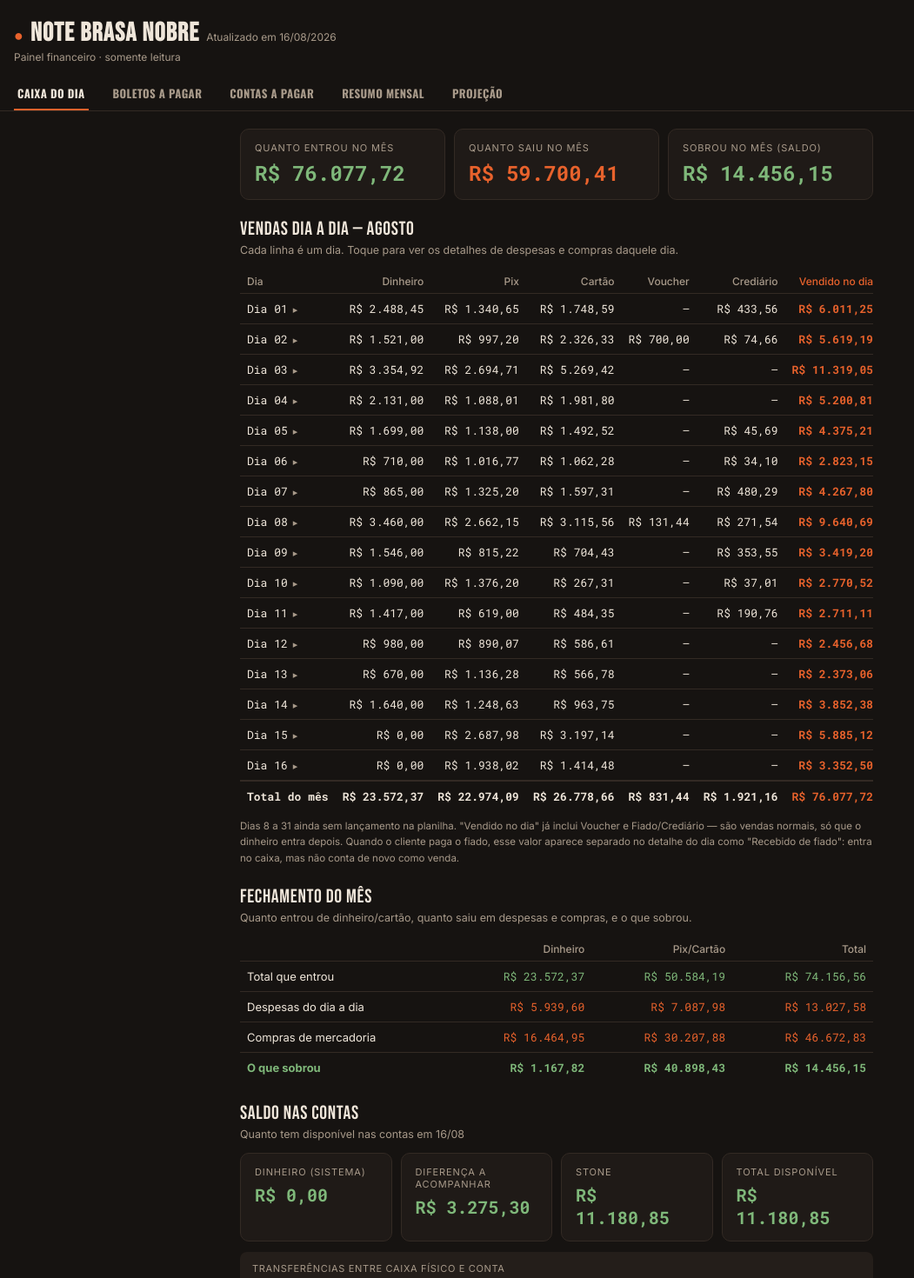
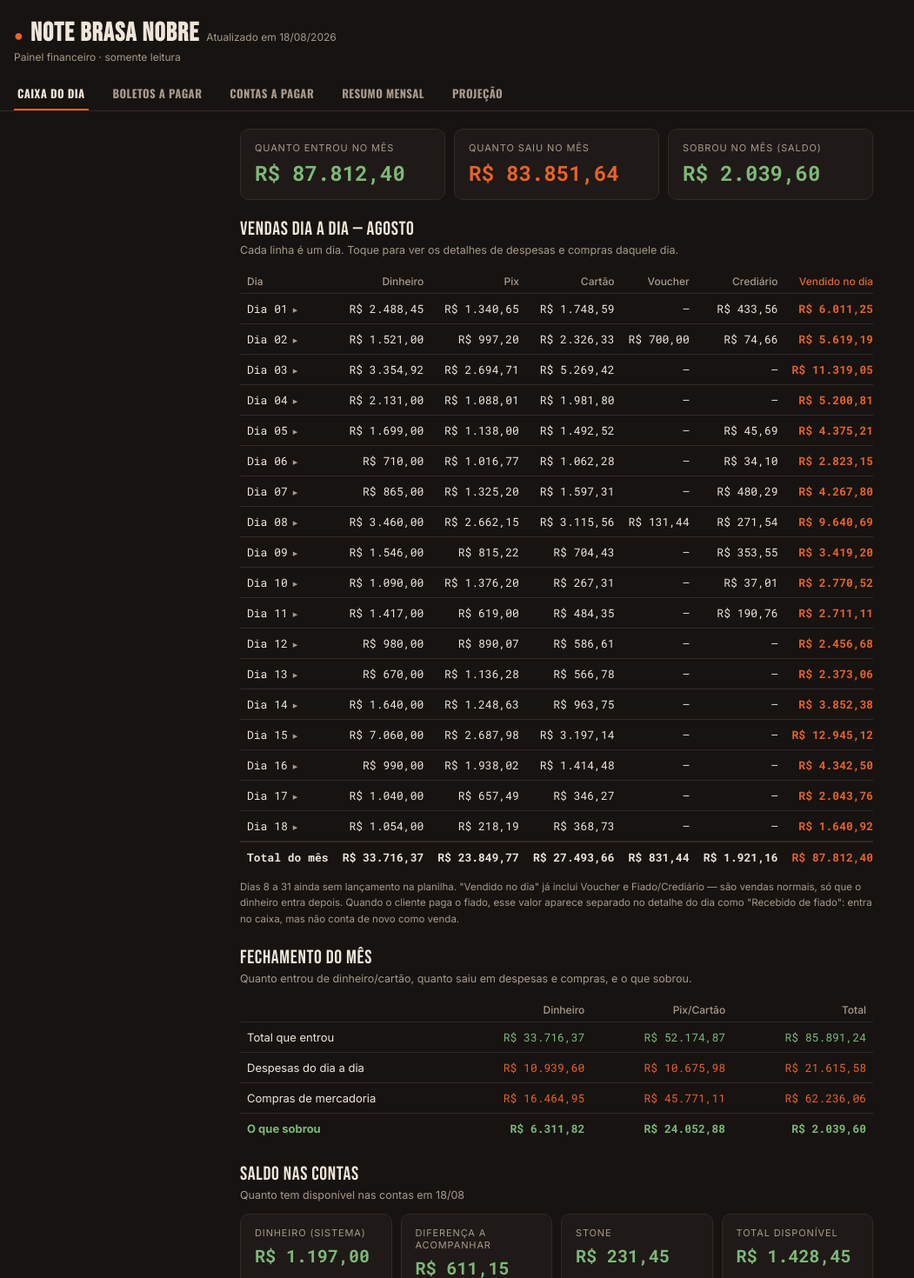
Before and after one commit to aneeilton/Brasa, a React (Vite) app: page / in a window 1280 px wide. Shown: the top 1470 px of the page at 87% size, without its empty margins (0-1051 px from the left). Built offline with nearby package versions, Linux system fonts and the light colour scheme.

Commit message:
Atualizar o dados.js

```diff
--- a/dados.js
+++ b/dados.js
@@ -9,8 +9,8 @@
 /* ---------------- DATA SNAPSHOT (da planilha "Note Brasa Nobre") ---------------- */
 /* Atualizado a partir do arquivo/link enviado. Para atualizar, envie a planilha ou o link de novo. */
 /* "Hoje" usado para calcular vencimentos: */
-const HOJE = new Date(2026, 7, 16); // 16 de agosto de 2026
-const ULTIMA_ATUALIZACAO = new Date(2026, 7, 16); // atualize esta linha toda vez que os dados forem atualizados
+const HOJE = new Date(2026, 7, 18); // 18 de agosto de 2026
+const ULTIMA_ATUALIZACAO = new Date(2026, 7, 18); // atualize esta linha toda vez que os dados forem atualizados
 
 /* "Vendido no dia" = Dinheiro + Pix + Crédito + Débito + Voucher + Crediário (bate com a linha RESUMO DIA da planilha). */
 /* recebParc = pagamentos de fiado recebidos no dia — entram no caixa, mas NÃO contam como venda nova (a venda já foi contada quando foi feita a fiado). */
@@ -29,14 +29,16 @@ const AGOSTO_DIAS = [
   { dia: 12, dinheiro: 980, pix: 890.07, credito: 224.3, debito: 362.31, voucher: 0, crediario: 0, recebParcDinheiro: 0, recebParcPix: 0 },
   { dia: 13, dinheiro: 670, pix: 1136.28, credito: 332.21, debito: 234.57, voucher: 0, crediario: 0, recebParcDinheiro: 0, recebParcPix: 0 },
   { dia: 14, dinheiro: 1640, pix: 1248.63, credito: 514.33, debito: 449.42, voucher: 0, crediario: 0, recebParcDinheiro: 0, recebParcPix: 0 },
-  { dia: 15, dinheiro: 0, pix: 2687.98, credito: 1721.69, debito: 1475.45, voucher: 0, crediario: 0, recebParcDinheiro: 0, recebParcPix: 0 },
-  { dia: 16, dinheiro: 0, pix: 1938.02, credito: 616.95, debito: 797.53, voucher: 0, crediario: 0, recebParcDinheiro: 0, recebParcPix: 0 },
+  { dia: 15, dinheiro: 7060, pix: 2687.98, credito: 1721.69, debito: 1475.45, voucher: 0, crediario: 0, recebParcDinheiro: 0, recebParcPix: 0 },
+  { dia: 16, dinheiro: 990, pix: 1938.02, credito: 616.95, debito: 797.53, voucher: 0, crediario: 0, recebParcDinheiro: 0, recebParcPix: 0 },
+  { dia: 17, dinheiro: 1040, pix: 657.49, credito: 244.92, debito: 101.35, voucher: 0, crediario: 0, recebParcDinheiro: 0, recebParcPix: 0 },
+  { dia: 18, dinheiro: 1054, pix: 218.19, credito: 93.14, debito: 275.59, voucher: 0, crediario: 0, recebParcDinheiro: 0, recebParcPix: 0 },
 ].map((d) => ({ ...d, totalVendas: d.dinheiro + d.pix + d.credito + d.debito + d.voucher + d.crediario }));
 
 const AGOSTO_TOTAIS = {
-  dinheiro: 23572.37, pix: 22974.09, credito: 14246.1, debito: 12532.56, voucher: 831.44, crediario: 1921.16,
+  dinheiro: 33716.37, pix: 23849.77, credito: 14584.16, debito: 12909.5, voucher: 831.44, crediario: 1921.16,
   recebParcDinheiro: 0, recebParcPix: 0,
-  totalVendas: 76077.72,
+  totalVendas: 87812.4,
 };
 
 const DESPESAS_AGOSTO = [
@@ -59,6 +61,13 @@ const DESPESAS_AGOSTO = [
   { dia: 12, desc: "Taxa matança", valor: 525.84, tipo: "PIX" },
   { dia: 14, desc: "Vale Jadson", valor: 75, tipo: "PIX" },
   { dia: 16, desc: "João Pedro", valor: 300, tipo: "PIX" },
+  { dia: 17, desc: "Sacola", valor: 174, tipo: "PIX" },
+  { dia: 17, desc: "Sacola", valor: 75, tipo: "PIX" },
+  { dia: 17, desc: "Jandira Contabilidade", valor: 500, tipo: "PIX" },
+  { dia: 17, desc: "Quinzena Carla", valor: 889, tipo: "PIX" },
+  { dia: 17, desc: "Aneilton Finanças", valor: 1500, tipo: "PIX" },
+  { dia: 17, desc: "Troca dinheiro", valor: 450, tipo: "PIX" },
+  { dia: 17, desc: "Aluguel", valor: 5000, tipo: "Dinheiro" },
   { dia: 3, desc: "Pagamento Jaiminho (parte do pagamento)", valor: 5675, tipo: "Dinheiro" },
   { dia: 10, desc: "Almoço", valor: 25, tipo: "Dinheiro" },
   { dia: 3, desc: "Flanelas e canetas", valor: 12.3, tipo: "Dinheiro" },
@@ -90,6 +99,10 @@ const COMPRAS_AGOSTO = [
   { dia: 13, desc: "Boleto BRF", valor: 590.52, tipo: "Boleto" },
   { dia: 14, desc: "Frango Cilene (semana retrasada)", valor: 109.42, tipo: "PIX" },
   { dia: 14, desc: "Pé de moleque", valor: 35, tipo: "Dinheiro" },
+  { dia: 17, desc: "Pão de alho", valor: 130, tipo: "PIX" },
+  { dia: 17, desc: "Boleto BRF", valor: 278.39, tipo: "Boleto" },
+  { dia: 17, desc: "Boleto Avigro", valor: 154.84, tipo: "Boleto" },
+  { dia: 18, desc: "Boi de Vanderlei (57,08 @ + restante do outro boi)", valor: 15000, tipo: "PIX" },
   { dia: 10, desc: "Boi (Lucas)", valor: 7060, tipo: "PIX" },
   { dia: 10, desc: "Boleto Petropolis (cerveja)", valor: 144.3, tipo: "Boleto" },
   { dia: 10, desc: "Boleto Avigro", valor: 154.78, tipo: "Boleto" },
@@ -102,12 +115,12 @@ const COMPRAS_AGOSTO = [
 ];
 
 const FECHAMENTO_AGOSTO = {
-  totalGeral: { dinheiro: 23572.37, pixStone: 22974.09, cartao: 27610.1, total: 74156.56 },
-  despesas: { dinheiro: 5939.6, pixStone: 7087.98, total: 13027.58 },
-  compras: { dinheiro: 16464.95, pixStone: 30207.88, total: 46672.83 },
-  saldo: { dinheiro: 1167.82, pixStone: 13288.33, total: 14456.15 },
-  saldoOnlineContaEm: "16/08",
-  saldoOnline: { dinheiro: 0, stone: 11180.85, total: 11180.85 },
+  totalGeral: { dinheiro: 33716.37, pixStone: 23849.77, cartao: 28325.1, total: 85891.24 },
+  despesas: { dinheiro: 10939.6, pixStone: 10675.98, total: 21615.58 },
+  compras: { dinheiro: 16464.95, pixStone: 45771.11, total: 62236.06 },
+  saldo: { dinheiro: 6311.82, pixStone: -4272.22, total: 2039.6 },
+  saldoOnlineContaEm: "18/08",
+  saldoOnline: { dinheiro: 1197, stone: 231.45, total: 1428.45 },
 };
 
 /* Transferências entre o dinheiro físico (caixa) e o saldo em conta.
@@ -148,8 +161,8 @@ const BOLETOS_A_PAGAR = [
   { compra: new Date(2026, 7, 10), fornecedor: "Avigro", produto: "Derivados de frango", valor: 154.78, vencimento: new Date(2026, 7, 10), pago: true },
   { compra: new Date(2026, 7, 10), fornecedor: "Avigro", produto: "Derivados de frango", valor: 324.94, vencimento: new Date(2026, 7, 10), pago: true },
   { compra: new Date(2026, 7, 11), fornecedor: "BRF", produto: "Derivados de carne", valor: 574.44, vencimento: new Date(2026, 7, 11), pago: false },
-  { compra: new Date(2026, 7, 15), fornecedor: "BRF", produto: "Derivados de carne", valor: 278.39, vencimento: new Date(2026, 7, 15), pago: false },
-  { compra: new Date(2026, 7, 17), fornecedor: "Avigro", produto: "Derivados de frango", valor: 154.84, vencimento: new Date(2026, 7, 17), pago: false },
+  { compra: new Date(2026, 7, 15), fornecedor: "BRF", produto: "Derivados de carne", valor: 278.39, vencimento: new Date(2026, 7, 15), pago: true },
+  { compra: new Date(2026, 7, 17), fornecedor: "Avigro", produto: "Derivados de frango", valor: 154.84, vencimento: new Date(2026, 7, 17), pago: true },
   { compra: new Date(2026, 7, 15), fornecedor: "Lucas Argolo", produto: "Boi (48,4 @)", valor: 15004, vencimento: new Date(2026, 7, 15), pago: false },
   { compra: new Date(2026, 7, 15), fornecedor: "Lucas Argolo", produto: "Banda de boi (113 kg)", valor: 2410, vencimento: new Date(2026, 7, 15), pago: false },
   { compra: new Date(2026, 7, 15), fornecedor: "Lucas Argolo", produto: "Carneiro (21,1 kg)", valor: 651, vencimento: new Date(2026, 7, 15), pago: false },
```
